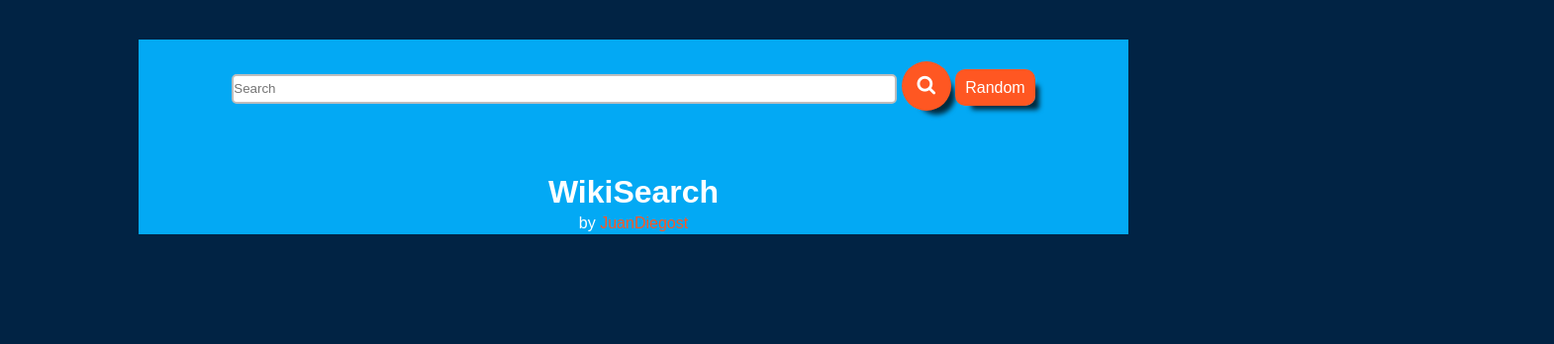
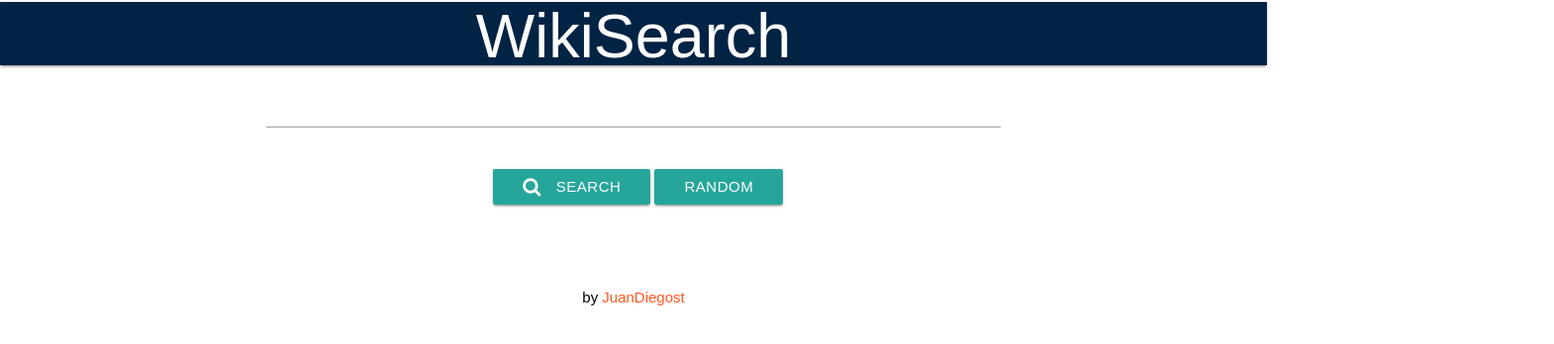
Before and after one commit to JuanDiegost/Wikipedia, a plain HTML site: page index.html in a window 1280 px wide. Shown: the whole page at 99% size, 1570 px wide, since content can reach past the window. Drawn offline with nearby package versions, Linux system fonts and the light colour scheme; files whose address does not match are found by name.

Commit message:
Add materializae css

```diff
--- a/css/master.css
+++ b/css/master.css
@@ -5,7 +5,7 @@
   box-sizing: border-box;
 }
 
-body{
+.nav-wrapper{
 background-color: #012344;
 }
 
@@ -110,3 +110,7 @@ a {
   -moz-box-shadow: 10px 10px 5px -6px rgba(0,0,0,0.75);
   box-shadow: 10px 10px 5px -6px rgba(0,0,0,0.75);
 }
+
+.input-field label {
+  color: #fff;
+}
--- a/index.html
+++ b/index.html
@@ -1,30 +1,59 @@
 <!DOCTYPE html>
 <html>
+
 <head>
   <meta charset="utf-8">
   <title>WikiPedia</title>
+  <link rel="stylesheet" href="https://cdnjs.cloudflare.com/ajax/libs/materialize/0.100.2/css/materialize.min.css">
   <link rel="stylesheet" href="css/style.css">
   <link rel="stylesheet" href="css/master.css">
-  <script src="https://ajax.googleapis.com/ajax/libs/jquery/3.2.1/jquery.min.js"></script>
-  <script src="js/vendor.js" charset="utf-8"></script>
   <meta name="viewport" content="width=device-width, initial-scale=1.0">
 </head>
+
 <body>
-  <div class="main">
-    <form class="contain" action="index.html" method="get">
-      <input id="text-search"type="text" name="text-search" value="" placeholder="Search">
-      <button id="search"type="button" name="button"><span class="icon-search"></span></button>
-      <a href="https://en.wikipedia.org/wiki/Special:Random">Random</a>
-    </form>
-
-    <div class="content">
-      <section id="result" class="list-result">
-
-      </section>
+    <nav>
+        <div class="nav-wrapper">
+            <h1 class="contain center-align">WikiSearch</h1>
+          </ul>
+        </div>
+      </nav>
+  <div class="container">
+    <div class="row">
+      <form class="contain col s10 offset-s1" action="index.html" method="get">
+        <div class="row">
+          <div class="input-field col s12">
+            <input id="text-search" type="text" name="text-search" value="" placeholder="">
+            <label for="text-search" class="active">Search</label>
+          </div>
+        </div>
+      </form>
+      <div class="col s12 offset-s4">
+        <button id="search" class="waves-effect waves-light btn" type="button" name="button">
+          <i class="material-icons left icon-search"></i>Search
+        </button>
+        <a class="waves-effect waves-light btn" href="https://en.wikipedia.org/wiki/Special:Random">Random</a>
+      </div>
     </div>
-    <h1 class="contain">WikiSearch</h1>
-    <p class="contain">by <span><a href="https://juandiegost.github.io/">JuanDiegost</a></span></p>
   </div>
 
+
+  <div class="content row">
+    <section id="result" class="list-result col s12 offset-s3">
+
+    </section>
+  </div>
+  <div class="row">
+    <div class="col s12">
+      <p class="contain center-align black-text">by
+        <span>
+          <a href="https://juandiegost.github.io/">JuanDiegost</a>
+        </span>
+      </p>
+    </div>
+  </div>
+  <script src="https://ajax.googleapis.com/ajax/libs/jquery/3.2.1/jquery.min.js"></script>
+  <script src="https://cdnjs.cloudflare.com/ajax/libs/materialize/0.100.2/js/materialize.min.js"></script>
+  <script src="js/vendor.js" charset="utf-8"></script>
 </body>
+
 </html>
--- a/js/vendor.js
+++ b/js/vendor.js
@@ -1,6 +1,7 @@
-$(document).ready(function() {
+$(document).ready(function () {
+  Materialize.updateTextFields();
   var api = "https://en.wikipedia.org/w/api.php?action=query&list=search&srsearch=";
-  var end ="&prop=info&inprop=url&utf8=&format=json";
+  var end = "&prop=info&inprop=url&utf8=&format=json";
 
   $('#text-search').keypress(function (e) {
     if (e.which == 13) {
@@ -16,26 +17,25 @@ $(document).ready(function() {
     var keyword = $("#text-search").val();
     $("#text-search").val('');
     $.ajax({
-      url:  api+ keyword + end,
+      url: api + keyword + end,
       dataType: "jsonp",
-      success: function(response) {
+      success: function (response) {
         if (response.query.searchinfo.totalhits === 0) {
           showError(keyword);
         }
         else {
           showResults(response);
         }
-    }
-  });
-}
+      }
+    });
+  }
 
   function showResults(data) {
     $("#result").empty();
     for (var i = 0; i < data.query.search.length; i++) {
       var variable = data.query.search[i]
-    $("#result").append('<a href="https://en.wikipedia.org/?curid='+variable.pageid+'" target="_blank"><article id="'+variable.pageid+'"><h2>'+variable.title+"</h2><p>"+variable.snippet+"</p></article></a>");
+      $("#result").append('<div class="row"><div class="col s12 m7"><div class="card " id="' + variable.pageid + '"><div class="card-content hoverable"><span class="card-title">' + variable.title + '</span><p>' + variable.snippet + '</p></div><div class="card-action"><a href="https://en.wikipedia.org/?curid=' + variable.pageid + '" target="_blank">This is a link</a></div></div></div></div>');
+      /* <a href="https://en.wikipedia.org/?curid='+variable.pageid+'" target="_blank"><article id="'+variable.pageid+'"><h2>'+variable.title+"</h2><p>"+variable.snippet+"</p></article></a>");*/
     }
   }
-
-
 });
```
